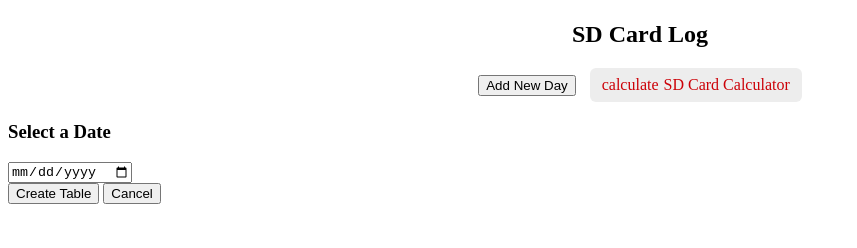
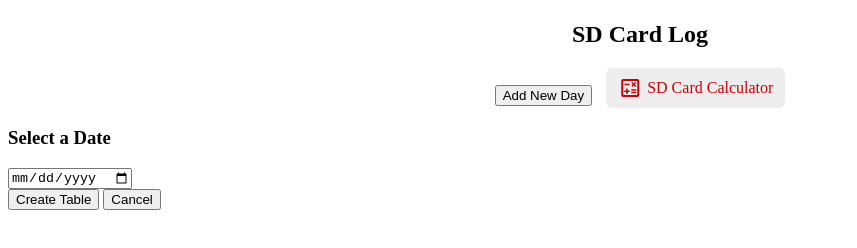
Before and after one commit to germz92/LumDash, a plain HTML site: page frontend/pages/card-log.html in a window 1280 px wide. Shown: the whole page, without its empty margins (0-857 px from the left). Drawn offline with nearby package versions, Linux system fonts and the light colour scheme.

Commit message:
Add files via upload

```diff
--- a/frontend/pages/card-log.html
+++ b/frontend/pages/card-log.html
@@ -1,5 +1,7 @@
 <!-- Google Fonts Roboto -->
 <link href="https://fonts.googleapis.com/css?family=Roboto:400,500,700&display=swap" rel="stylesheet">
+<!-- Add Material Symbols -->
+<link href="https://fonts.googleapis.com/css2?family=Material+Symbols+Outlined:opsz,wght,FILL,GRAD@20..48,100..700,0..1,-50..200" rel="stylesheet" />
 
 <div class="card-log-page">
   <h1 id="eventTitle" style="text-align: center; margin-top: 20px;"></h1>
```
Also changed, not shown: frontend/pages/crew.html (+1 -0 lines), frontend/pages/events.html (+2 -0 lines), frontend/pages/gear.html (+2 -0 lines), frontend/pages/general.html (+2 -0 lines), frontend/pages/travel-accommodation.html (+1 -0 lines).
